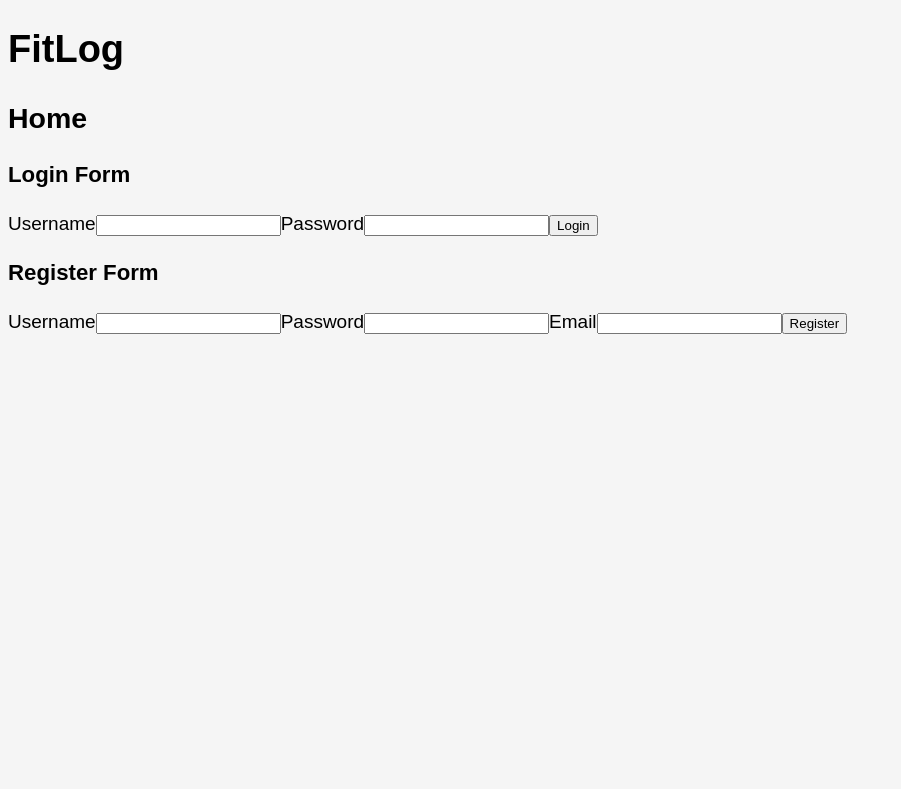
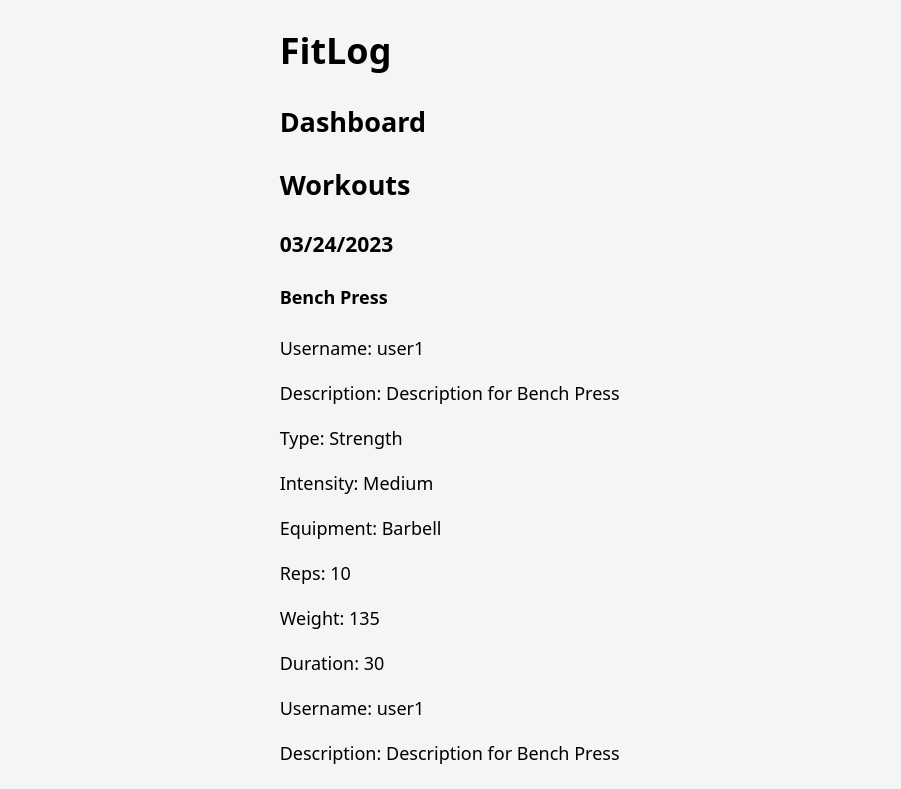
Before and after one commit to naterpotatoers/FitLog, a React (Create React App) app: page / in a window 1280 px wide. Shown: the top 789 px of the page, without its empty margins (0-901 px from the left). Built offline with nearby package versions, Linux system fonts and the light colour scheme.

Commit message:
fixes dto, groups workouts by date and exercise, removes dashboard page

```diff
--- a/src/routes/Dashboard.tsx
+++ b/src/components/Dashboard.tsx
@@ -1,5 +1,5 @@
 import React from 'react'
-import WorkoutHistory from '../components/WorkoutHistory'
+import WorkoutHistory from './WorkoutHistory'
 
 export default function Dashboard() {
     return (
--- a/src/App.tsx
+++ b/src/components/Header.tsx
@@ -1,5 +1,4 @@
 import React from "react";
-import { Link } from "react-router-dom";
 
 function App() {
   return (
--- a/src/components/WorkoutHistory.tsx
+++ b/src/components/WorkoutHistory.tsx
@@ -2,75 +2,62 @@ import React from 'react'
 import { WorkoutsDTO, MOCK_WORKOUTS } from '../dto/workouts.dto'
 
 export default function WorkoutHistory() {
+    const [workouts, setWorkouts] = React.useState<WorkoutsDTO[]>(MOCK_WORKOUTS)
+
+    const groupedWorkouts = workouts.reduce((acc, workout) => {
+        let date = formatCreatedDate(workout.created_at)
+        if (!acc[date]) {
+            acc[date] = {}
+        }
+        if (!acc[date][workout.exercise]) {
+            acc[date][workout.exercise] = []
+        }
+        acc[date][workout.exercise].push(workout)
+        return acc
+    }, {} as any)
+
+    function formatCreatedDate(date: String) {
+        let dateArr = date.split('-')
+        let year = dateArr[0]
+        let month = dateArr[1]
+        let day = dateArr[2].split('T')[0]
+        return `${month}/${day}/${year}`
+    }
+
     return (
         <div>
             <h2>Workouts</h2>
-            <div>
-                <h3>Workout 5/7/2023</h3>
-                <div>
-                    <h4>Bench Press</h4>
-                    <div>
-                        <h5>Set 1</h5>
-                        <p>Reps: 10</p>
-                        <p>Weight: 135</p>
-                        <p>Duration: 45 seconds</p>
+            {Object.keys(groupedWorkouts).map((date) => {
+                return (
+                    <div key={date}>
+                        <h3>{date}</h3>
+                        {Object.keys(groupedWorkouts[date]).map((exercise) => {
+                            return (
+                                <div>
+                                    <h4>{exercise}</h4>
+                                    {groupedWorkouts[date][exercise].map((workout: WorkoutsDTO) => {
+                                        return (
+                                            <div key={workout.id}>
+                                                <p>Username: {workout.username}</p>
+                                                <p>Description: {workout.description}</p>
+                                                <p>Type: {workout.type}</p>
+                                                <p>Intensity: {workout.intensity}</p>
+                                                <p>Equipment: {workout.equipment}</p>
+                                                <p>Reps: {workout.reps}</p>
+                                                <p>Weight: {workout.weight}</p>
+                                                <p>Duration: {workout.duration}</p>
+                                                {workout.created_at !== workout.updated_at && <p>Updated: {formatCreatedDate(workout.updated_at)}</p>}
+                                            </div>
+                                        )
+                                    })}
+                                </div>
+                            )
+                        })}
                     </div>
-                    <div>
-                        <h5>Set 2</h5>
-                        <p>Reps: 10</p>
-                        <p>Weight: 135</p>
-                        <p>Duration: 45 seconds</p>
-                    </div>
-                    <div>
-                        <h5>Set 3</h5>
-                        <p>Reps: 10</p>
-                        <p>Weight: 135</p>
-                        <p>Duration: 45 seconds</p>
-                    </div>
-                </div>
-                <div>
-                    <h4>Squats</h4>
-                    <div>
-                        <h5>Set 1</h5>
-                        <p>Reps: 10</p>
-                        <p>Weight: 225</p>
-                        <p>Duration: 50 seconds</p>
-                    </div>
-                    <div>
-                        <h5>Set 2</h5>
-                        <p>Reps: 10</p>
-                        <p>Weight: 225</p>
-                        <p>Duration: 50 seconds</p>
-                    </div>
-                    <div>
-                        <h5>Set 3</h5>
-                        <p>Reps: 10</p>
-                        <p>Weight: 225</p>
-                        <p>Duration: 50 seconds</p>
-                    </div>
-                </div>
-                <div>
-                    <h4>Deadlift</h4>
-                    <div>
-                        <h5>Set 1</h5>
-                        <p>Reps: 10</p>
-                        <p>Weight: 225</p>
-                        <p>Duration: 50 seconds</p>
-                    </div>
-                    <div>
-                        <h5>Set 2</h5>
-                        <p>Reps: 10</p>
-                        <p>Weight: 225</p>
-                        <p>Duration: 50 seconds</p>
-                    </div>
-                    <div>
-                        <h5>Set 3</h5>
-                        <p>Reps: 10</p>
-                        <p>Weight: 225</p>
-                        <p>Duration: 50 seconds</p>
-                    </div>
-                </div>
-            </div>
+                )
+            })
+
+            }
         </div>
     )
 }
--- a/src/dto/workouts.dto.ts
+++ b/src/dto/workouts.dto.ts
@@ -1,43 +1,213 @@
 export type WorkoutsDTO = {
-  id: string;
-  name: string;
+  id: number;
+  username: string;
+  exercise: string;
   reps: number;
-  sets: number;
   type: string;
   weight: number;
-  created_at: string | Date;
-  updated_at: string | Date;
+  description: string;
+  duration: number;
+  intensity: string;
+  equipment: string;
+  created_at: string;
+  updated_at: string;
 }
 
-export const MOCK_WORKOUTS = [
+export let MOCK_WORKOUTS: WorkoutsDTO[] = [
   {
-    id: '1',
-    name: 'Bench Press',
-    reps: 10,
-    sets: 3,
-    type: 'Chest',
-    weight: 135,
-    created_at: new Date(),
-    updated_at: new Date(),
+    "id": 1,
+    "username": "user1",
+    "created_at": "2023-03-24T01:10:17+0000",
+    "updated_at": "2023-03-24T01:10:17+0000",
+    "exercise": "Bench Press",
+    "description": "Description for Bench Press",
+    "type": "Strength",
+    "duration": 30,
+    "intensity": "Medium",
+    "equipment": "Barbell",
+    "reps": 10,
+    "weight": 135
   },
   {
-    id: '2',
-    name: 'Squat',
-    reps: 10,
-    sets: 3,
-    type: 'Legs',
-    weight: 225,
-    created_at: new Date(),
-    updated_at: new Date(),
+    "id": 2,
+    "username": "user1",
+    "created_at": "2023-03-24T01:10:19+0000",
+    "updated_at": "2023-03-24T01:10:19+0000",
+    "exercise": "Bench Press",
+    "description": "Description for Bench Press",
+    "type": "Strength",
+    "duration": 30,
+    "intensity": "Medium",
+    "equipment": "Barbell",
+    "reps": 10,
+    "weight": 135
   },
   {
-    id: '3',
-    name: 'Deadlift',
-    reps: 10,
-    sets: 3,
-    type: 'Back',
-    weight: 225,
-    created_at: new Date(),
-    updated_at: new Date(),
+    "id": 3,
+    "username": "user1",
+    "created_at": "2023-03-24T01:10:21+0000",
+    "updated_at": "2023-03-24T01:10:21+0000",
+    "exercise": "Bench Press",
+    "description": "Description for Bench Press",
+    "type": "Strength",
+    "duration": 30,
+    "intensity": "Medium",
+    "equipment": "Barbell",
+    "reps": 10,
+    "weight": 135
   },
+  {
+    "id": 4,
+    "username": "user1",
+    "created_at": "2023-03-24T01:10:23+0000",
+    "updated_at": "2023-03-24T01:10:23+0000",
+    "exercise": "Bench Press",
+    "description": "Description for Bench Press",
+    "type": "Strength",
+    "duration": 30,
+    "intensity": "Medium",
+    "equipment": "Barbell",
+    "reps": 10,
+    "weight": 135
+  },
+  {
+    "id": 5,
+    "username": "user1",
+    "created_at": "2023-03-24T01:10:25+0000",
+    "updated_at": "2023-03-24T01:10:25+0000",
+    "exercise": "Overhead Press",
+    "description": "Description for Overhead Press",
+    "type": "Strength",
+    "duration": 30,
+    "intensity": "Medium",
+    "equipment": "Barbell",
+    "reps": 10,
+    "weight": 135
+  },
+  {
+    "id": 6,
+    "username": "user1",
+    "created_at": "2023-03-24T01:10:27+0000",
+    "updated_at": "2023-03-24T01:10:27+0000",
+    "exercise": "Overhead Press",
+    "description": "Description for Overhead Press",
+    "type": "Strength",
+    "duration": 30,
+    "intensity": "Medium",
+    "equipment": "Barbell",
+    "reps": 10,
+    "weight": 135
+  },
+  {
+    "id": 7,
+    "username": "user1",
+    "created_at": "2023-03-24T01:10:29+0000",
+    "updated_at": "2023-03-24T01:10:29+0000",
+    "exercise": "Overhead Press",
+    "description": "Description for Overhead Press",
+    "type": "Strength",
+    "duration": 30,
+    "intensity": "Medium",
+    "equipment": "Barbell",
+    "reps": 10,
+    "weight": 135
+  },
+  {
+    "id": 8,
+    "username": "user1",
+    "created_at": "2023-03-24T01:10:31+0000",
+    "updated_at": "2023-03-24T01:10:31+0000",
+    "exercise": "Squat",
+    "description": "Description for Squat",
+    "type": "Strength",
+    "duration": 30,
+    "intensity": "Medium",
+    "equipment": "Barbell",
+    "reps": 10,
+    "weight": 135
+  },
+  {
+    "id": 9,
+    "username": "user1",
+    "created_at": "2023-03-24T01:10:33+0000",
+    "updated_at": "2023-03-24T01:10:33+0000",
+    "exercise": "Squat",
+    "description": "Description for Squat",
+    "type": "Strength",
+    "duration": 30,
+    "intensity": "Medium",
+    "equipment": "Barbell",
+    "reps": 10,
+    "weight": 135
+  },
+  {
+    "id": 10,
+    "username": "user1",
+    "created_at": "2023-03-24T01:10:35+0000",
+    "updated_at": "2023-03-24T01:10:35+0000",
+    "exercise": "Squat",
+    "description": "Description for Squat",
+    "type": "Strength",
+    "duration": 30,
+    "intensity": "Medium",
+    "equipment": "Barbell",
+    "reps": 10,
+    "weight": 135
+  },
+  {
+    "id": 11,
+    "username": "user1",
+    "created_at": "2023-03-24T01:10:37+0000",
+    "updated_at": "2023-03-24T01:10:37+0000",
+    "exercise": "Deadlift",
+    "description": "Description for Deadlift",
+    "type": "Strength",
+    "duration": 30,
+    "intensity": "Medium",
+    "equipment": "Barbell",
+    "reps": 10,
+    "weight": 135
+  },
+  {
+    "id": 12,
+    "username": "user1",
+    "created_at": "2023-03-24T01:10:39+0000",
+    "updated_at": "2023-03-24T01:10:39+0000",
+    "exercise": "Deadlift",
+    "description": "Description for Deadlift",
+    "type": "Strength",
+    "duration": 30,
+    "intensity": "Medium",
+    "equipment": "Barbell",
+    "reps": 10,
+    "weight": 135
+  },
+  {
+    "id": 13,
+    "username": "user1",
+    "created_at": "2023-03-24T01:10:41+0000",
+    "updated_at": "2023-03-24T01:10:41+0000",
+    "exercise": "Deadlift",
+    "description": "Description for Deadlift",
+    "type": "Strength",
+    "duration": 30,
+    "intensity": "Medium",
+    "equipment": "Barbell",
+    "reps": 10,
+    "weight": 135
+  },
+  {
+    "id": 13,
+    "username": "user1",
+    "created_at": "2023-03-26T01:10:41+0000",
+    "updated_at": "2023-03-26T01:10:41+0000",
+    "exercise": "Deadlift",
+    "description": "Description for Deadlift",
+    "type": "Strength",
+    "duration": 30,
+    "intensity": "Medium",
+    "equipment": "Barbell",
+    "reps": 10,
+    "weight": 135
+  }
 ];
--- a/src/index.css
+++ b/src/index.css
@@ -1,14 +1,18 @@
-html {
-  font: 62.5% / 1.15 sans-serif;
+* {
+  background-color: #f5f5f5;
 }
 
 body {
-  background-color: #f5f5f5;
+  font-family: 'system-ui';
+  font-size: 1.125rem;
+  line-height: 1.5;
+  width: min(70ch, 100% - 2rem);
+  margin-inline: auto;
 }
 
-@media screen and (min-width: 620px) {
-  body {
-    font-size: 1.9rem;
-    line-height: 1.3;
-  }
+img,
+svg,
+video {
+  max-width: 100%;
+  display: block;
 }
--- a/src/index.tsx
+++ b/src/index.tsx
@@ -1,21 +1,18 @@
-import React from 'react';
 import ReactDOM from 'react-dom/client';
-import App from './App';
+import Header from './components/Header';
 import reportWebVitals from './reportWebVitals';
 import './index.css'
 import { BrowserRouter, Route, Routes } from 'react-router-dom';
 import Home from './routes/Home';
-import Dashboard from './routes/Dashboard';
 
 const root = ReactDOM.createRoot(
   document.getElementById('root') as HTMLElement
 );
 root.render(
   <BrowserRouter>
-    <App />
+    <Header />
     <Routes>
       <Route path="/" element={<Home />} />
-      <Route path="dashboard" element={<Dashboard />} />
     </Routes>
   </BrowserRouter>
 );
--- a/src/routes/Home.tsx
+++ b/src/routes/Home.tsx
@@ -1,13 +1,10 @@
 import React from 'react'
-import LoginForm from '../components/LoginForm'
-import RegisterForm from '../components/RegisterForm'
+import Dashboard from '../components/Dashboard'
 
 export default function Home() {
   return (
     <div>
-      <h2>Home</h2>
-      <LoginForm />
-      <RegisterForm />
+      <Dashboard />
     </div>
   )
 }
```
Also changed, not shown: 1 other file (tests, documents, lock files or other folders).
